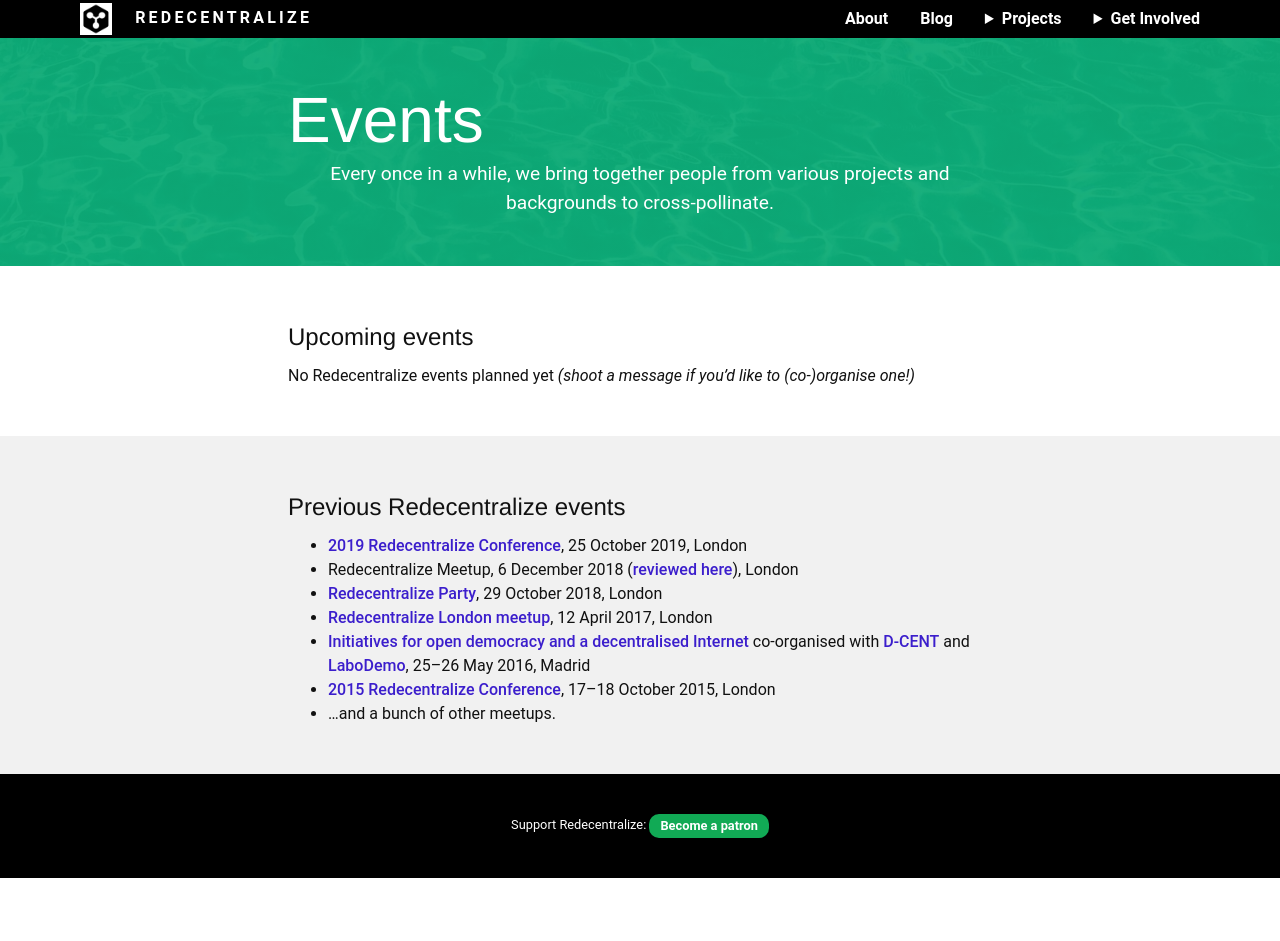
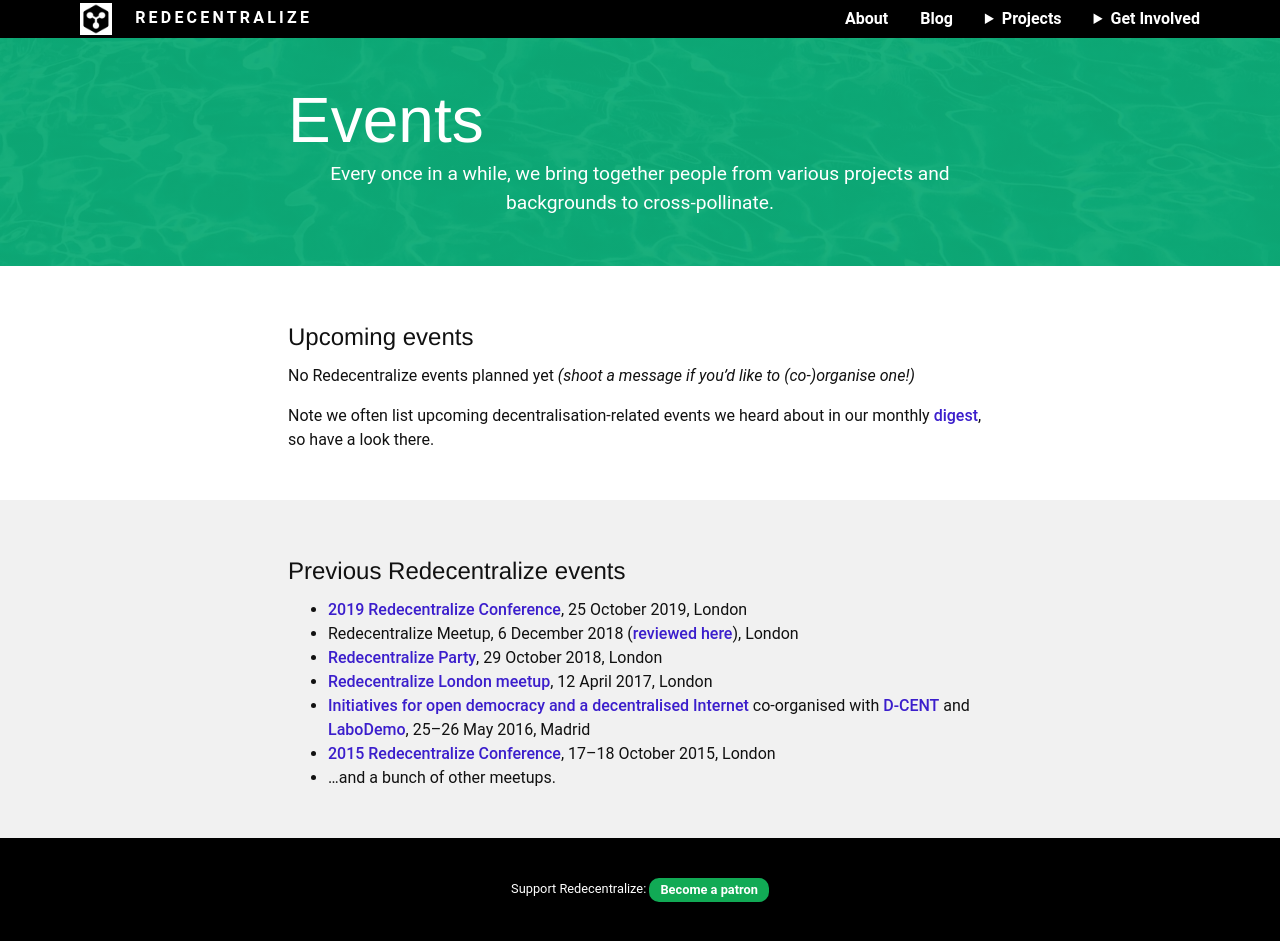
Before and after one commit to redecentralize/redecentralize-website, a Jekyll site: the page built from events/index.html, in a window 1280 px wide and 942 px high. Built offline with Jekyll 4.4.1, drawn with Linux system fonts in a browser that asks for light colours.

Commit message:
Add link to digest on events page

```diff
--- a/events/index.html
+++ b/events/index.html
@@ -17,6 +17,9 @@
     <h2>Upcoming events</h2>
     <p>
       No Redecentralize events planned yet <em>(shoot a message if you’d like to (co-)organise one!)</em>
+    </p>
+    <p>
+      Note we often list upcoming decentralisation-related events we heard about in our monthly <a href="/redigest/">digest</a>, so have a look there.
     </p>
   </section>
 </div>
```
